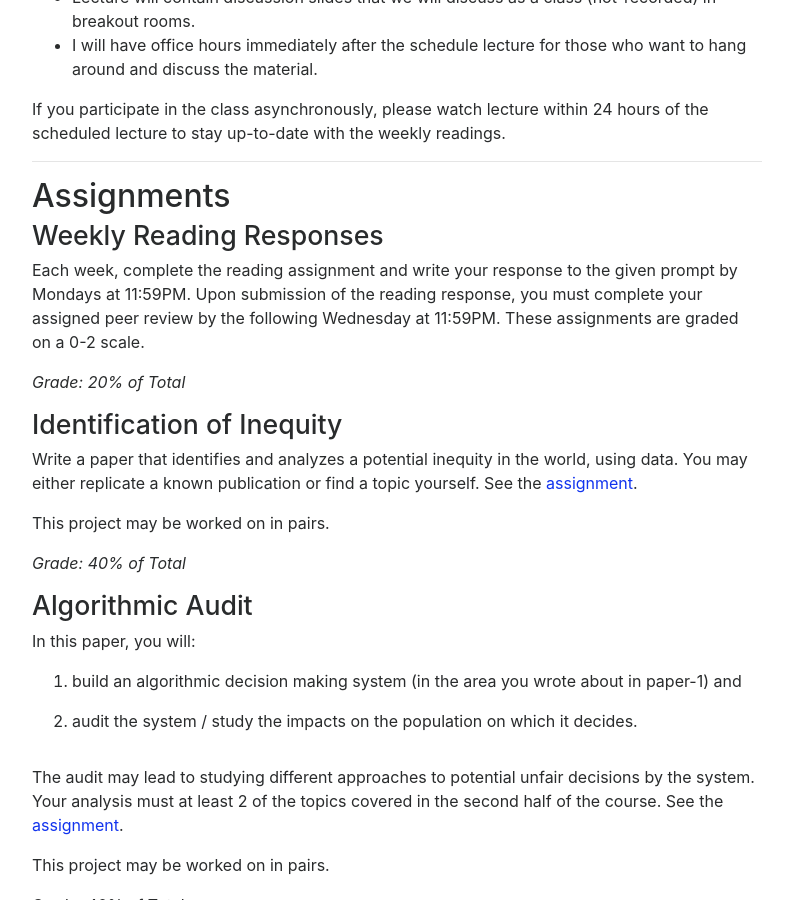
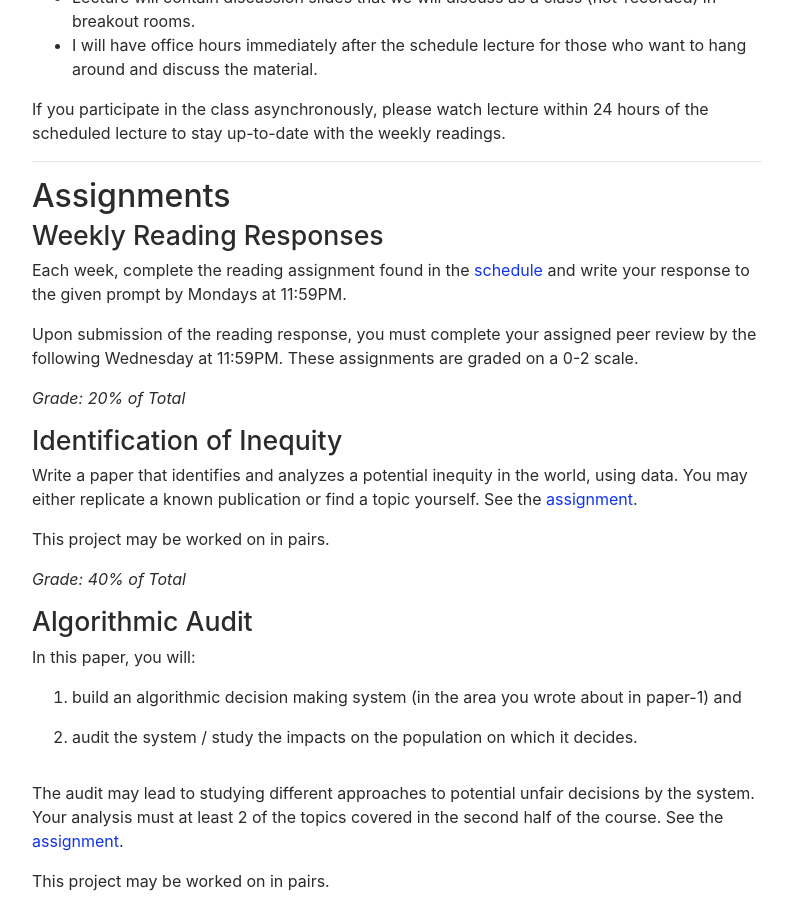
Before and after one commit to afraenkel/course-fairness-webpage, a Jekyll site: the page built from index.md, in a window 1280 px wide and 900 px high, scrolled down 3362 px. Shown: the whole window, without its empty margins (243-1030 px from the left). Built offline with Jekyll 4.4.1, drawn with Linux system fonts in a browser that asks for light colours; nearby versions of some CDN libraries.

Commit message:
update for DEI

```diff
--- a/index.md
+++ b/index.md
@@ -184,10 +184,14 @@ weekly readings.
 
 ## Weekly Reading Responses
 
-Each week, complete the reading assignment and write your response to
-the given prompt by Mondays at 11:59PM. Upon submission of the reading
-response, you must complete your assigned peer review by the following
-Wednesday at 11:59PM. These assignments are graded on a 0-2 scale.
+Each week, complete the reading assignment found in the
+[schedule](#schedule) and write your response to the given prompt by
+Mondays at 11:59PM.
+
+Upon submission of the reading response, you must
+complete your assigned peer review by the following Wednesday at
+11:59PM. These assignments are graded on a 0-2 scale.
+
 
 *Grade: 20% of Total*
 
```
